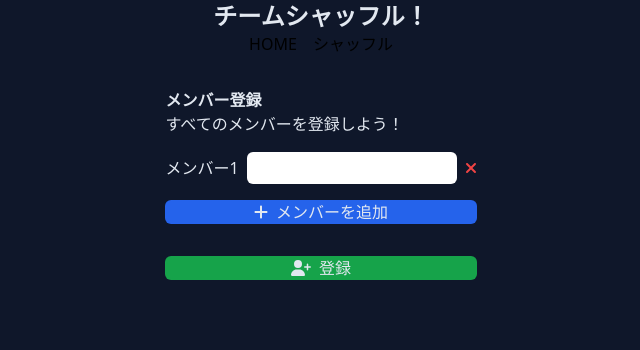
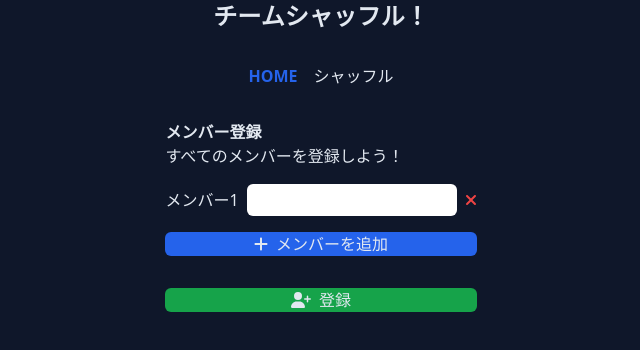
Before and after one commit to azufb/team_shuffle, a React (Vite) app: page / in a window 1280 px wide. Shown: the top 350 px of the page, without its empty margins (319-959 px from the left). Built offline with nearby package versions, Linux system fonts and the light colour scheme.

Commit message:
表示中のページのリンクスタイル調整

```diff
--- a/src/Navigation.tsx
+++ b/src/Navigation.tsx
@@ -1,14 +1,33 @@
-import { Link } from "react-router-dom";
+import { Link, useLocation } from "react-router-dom";
+import { pathsObj } from "./pathsObj";
 
 export const Navigation = () => {
+  const location = useLocation();
+  const currentPathName: string = location.pathname;
+  const currentLinkStyle: string = "text-blue font-bold";
+
   return (
-    <div>
-      <ul className="flex gap-4">
+    <div className="pt-8">
+      <ul className="flex gap-4 text-white">
         <li>
-          <Link to="/">HOME</Link>
+          <Link
+            to={pathsObj.home}
+            className={
+              currentPathName === pathsObj.home ? currentLinkStyle : ""
+            }
+          >
+            HOME
+          </Link>
         </li>
         <li>
-          <Link to="/shuffle">シャッフル</Link>
+          <Link
+            to={pathsObj.shuffle}
+            className={
+              currentPathName === pathsObj.shuffle ? currentLinkStyle : ""
+            }
+          >
+            シャッフル
+          </Link>
         </li>
       </ul>
     </div>
--- /dev/null
+++ b/src/pathsObj.ts
@@ -0,0 +1,4 @@
+export const pathsObj = {
+  home: "/",
+  shuffle: "/shuffle",
+};
```
